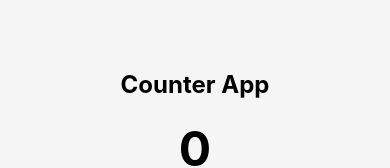
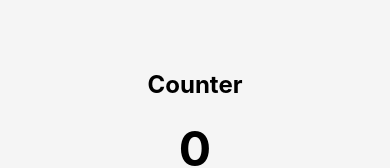
Before and after one commit to P1erro3/react-native-expo-learning, a React Native app: screen /Counter in a window 390 px wide. Shown: the part 303-471 px from the top of the page. Built offline with nearby package versions, Linux system fonts and the light colour scheme.

Commit message:
Update CounterScreen.js

```diff
--- a/pages/CounterScreen.js
+++ b/pages/CounterScreen.js
@@ -16,7 +16,7 @@ const CounterScreen = () => {
 
     return (
         <View style={styles.container}>
-            <Text style={styles.title}>Counter App</Text>
+            <Text style={styles.title}>Counter</Text>
             <Text style={styles.countText}>{count}</Text>
             <View style={styles.buttonContainer}>
                 <Button
```
